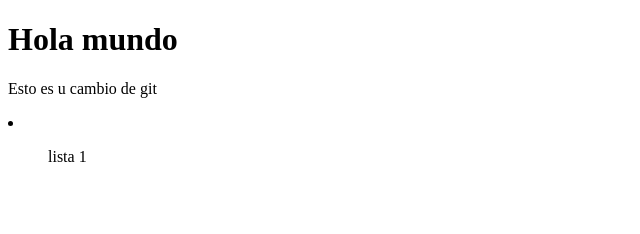
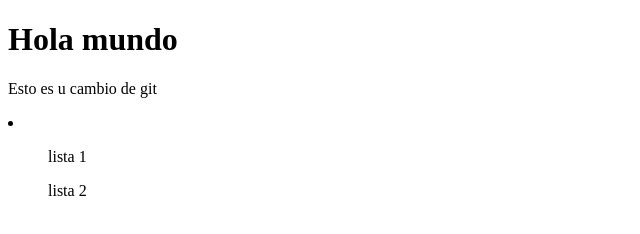
Before and after one commit to luheresbar/curso-git, a plain HTML site: page index.html in a window 1280 px wide. Shown: the full height of the page, 0-640 px from the left. Drawn offline with Linux system fonts and the light colour scheme.

Commit message:
Insercion de otra lista

```diff
--- a/index.html
+++ b/index.html
@@ -10,6 +10,7 @@
   <p>Esto es u cambio de git</p>
   <li>
     <ul>lista 1</ul>
+    <ul>lista 2</ul>
   </li>
 </body>
 </html>
--- a/index.js
+++ b/index.js
@@ -1,3 +1,4 @@
 console.log( " hola mundo");
 
 console.log("hola 2 chachito feliz");
+console.log("hola 2 chachito feliz");
```
